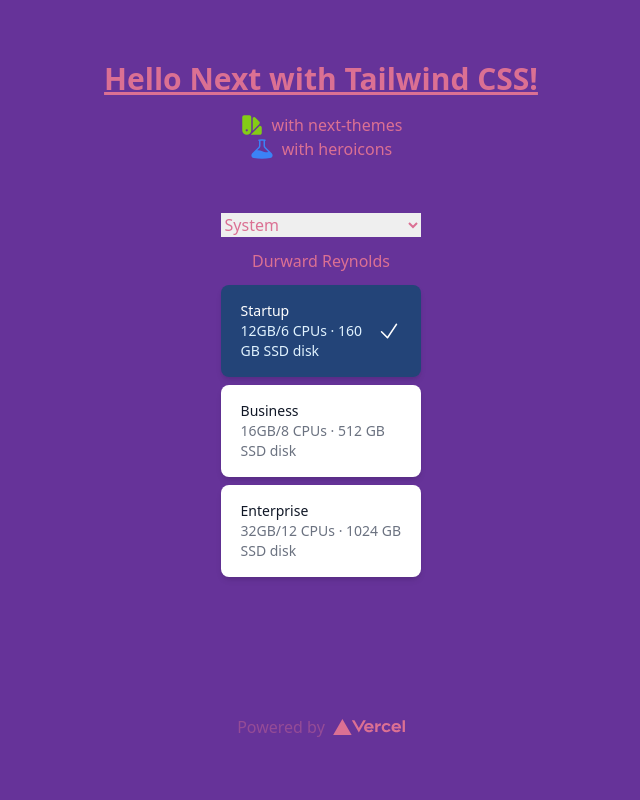
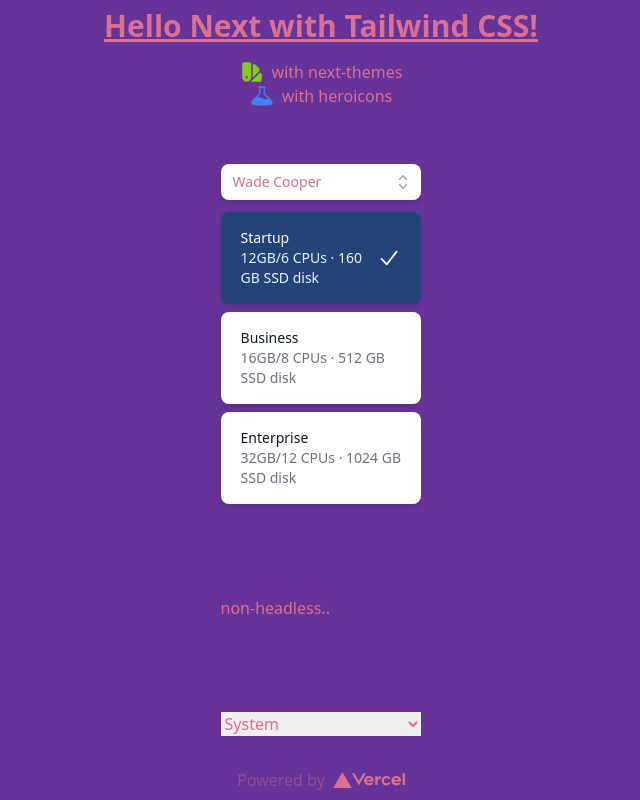
Before and after one commit to caicodes/artasce-next, a Next.js app: page / in a window 1280 px wide. Shown: the whole page, without its empty margins (319-959 px from the left). Built offline with nearby package versions, Linux system fonts and the light colour scheme.

Commit message:
layout adjust for demo, listbox, radio, icons in

```diff
--- a/components/ThemeSwitch.js
+++ b/components/ThemeSwitch.js
@@ -1,14 +1,15 @@
-import { useState, useEffect } from 'react'
-import { Listbox, RadioGroup } from '@headlessui/react'
+import { Fragment, useState, useEffect } from 'react'
+import { Listbox, RadioGroup, Transition } from '@headlessui/react'
+import { CheckIcon, ChevronUpDownIcon } from '@heroicons/react/20/solid'
 import { useTheme } from 'next-themes'
-import { CheckIcon } from '@heroicons/react/24/solid'
 
 const people = [
-  { id: 1, name: 'Durward Reynolds', unavailable: false },
-  { id: 2, name: 'Kenton Towne', unavailable: false },
-  { id: 3, name: 'Therese Wunsch', unavailable: false },
-  { id: 4, name: 'Benedict Kessler', unavailable: true },
-  { id: 5, name: 'Katelyn Rohan', unavailable: false },
+  { name: 'Wade Cooper' },
+  { name: 'Arlene Mccoy' },
+  { name: 'Devon Webb' },
+  { name: 'Tom Cook' },
+  { name: 'Tanya Fox' },
+  { name: 'Hellen Schmidt' },
 ]
 
 const plans = [
@@ -37,8 +38,10 @@
   const [mounted, setMounted] = useState(false)
   const { theme, setTheme } = useTheme()
 
+  const [selected, setSelected] = useState(people[0])
+
   const [selectedPerson, setSelectedPerson] = useState(people[0])
-  const [selected, setSelected] = useState(plans[0])
+  const [selectedPlan, setSelectedPlan] = useState(plans[0])
 
   // useEffect only runs on the client, so now we can safely show the UI
   useEffect(() => {
@@ -53,30 +56,61 @@
     <>
 
       <div className='flex flex-col w-1/2 mt-5 mx-auto gap-3'>
-        <select value={theme} onChange={e => setTheme(e.target.value)}>
-          <option value="system">System</option>
-          <option value="dark">Dark</option>
-          <option value="light">Light</option>
-        </select>
 
-        <Listbox value={selectedPerson} onChange={setSelectedPerson}>
-          <Listbox.Button>{selectedPerson.name}</Listbox.Button>
-          <Listbox.Options>
-            {people.map((person) => (
+
+        <Listbox value={selected} onChange={setSelected}>
+          <div className="relative mt-1">
+            <Listbox.Button className="relative w-full cursor-default rounded-lg bg-white py-2 pl-3 pr-10 text-left shadow-md focus:outline-none focus-visible:border-indigo-500 focus-visible:ring-2 focus-visible:ring-white focus-visible:ring-opacity-75 focus-visible:ring-offset-2 focus-visible:ring-offset-orange-300 sm:text-sm">
+              <span className="block truncate">{selected.name}</span>
+              <span className="pointer-events-none absolute inset-y-0 right-0 flex items-center pr-2">
+                <ChevronUpDownIcon
+                  className="h-5 w-5 text-gray-400"
+                  aria-hidden="true"
+                />
+              </span>
+            </Listbox.Button>
+            <Transition
+              as={Fragment}
+              leave="transition ease-in duration-100"
+              leaveFrom="opacity-100"
+              leaveTo="opacity-0"
+            >
+              <Listbox.Options className="absolute mt-1 max-h-60 w-full overflow-auto rounded-md bg-white py-1 text-base shadow-lg ring-1 ring-black ring-opacity-5 focus:outline-none sm:text-sm">
+                {people.map((person, personIdx) => (
                   <Listbox.Option
-                key={person.id}
+                    key={personIdx}
+                    className={({ active }) =>
+                      `relative cursor-default select-none py-2 pl-10 pr-4 ${active ? 'bg-amber-100 text-amber-900' : 'text-gray-900'
+                      }`
+                    }
                     value={person}
-                disabled={person.unavailable}
+                  >
+                    {({ selected }) => (
+                      <>
+                        <span
+                          className={`block truncate ${selected ? 'font-medium' : 'font-normal'
+                            }`}
                         >
                           {person.name}
+                        </span>
+                        {selected ? (
+                          <span className="absolute inset-y-0 left-0 flex items-center pl-3 text-amber-600">
+                            <CheckIcon className="h-5 w-5" aria-hidden="true" />
+                          </span>
+                        ) : null}
+                      </>
+                    )}
                   </Listbox.Option>
                 ))}
               </Listbox.Options>
+            </Transition>
+          </div>
         </Listbox>
 
 
 
-        <RadioGroup value={selected} onChange={setSelected}>
+
+        <RadioGroup value={selectedPlan} onChange={setSelectedPlan}>
           <RadioGroup.Label className="sr-only">Server size</RadioGroup.Label>
           <div className="space-y-2">
             {plans.map((plan) => (
@@ -130,6 +164,15 @@
             ))}
           </div>
         </RadioGroup>
+        <div className='my-20'>
+          non-headless..
+        </div>
+        <select value={theme} onChange={e => setTheme(e.target.value)}>
+          <option value="system">System</option>
+          <option value="dark">Dark</option>
+          <option value="light">Light</option>
+        </select>
+
 
       </div>
 
```
Lines whose indentation alone changed are shown as unchanged.
